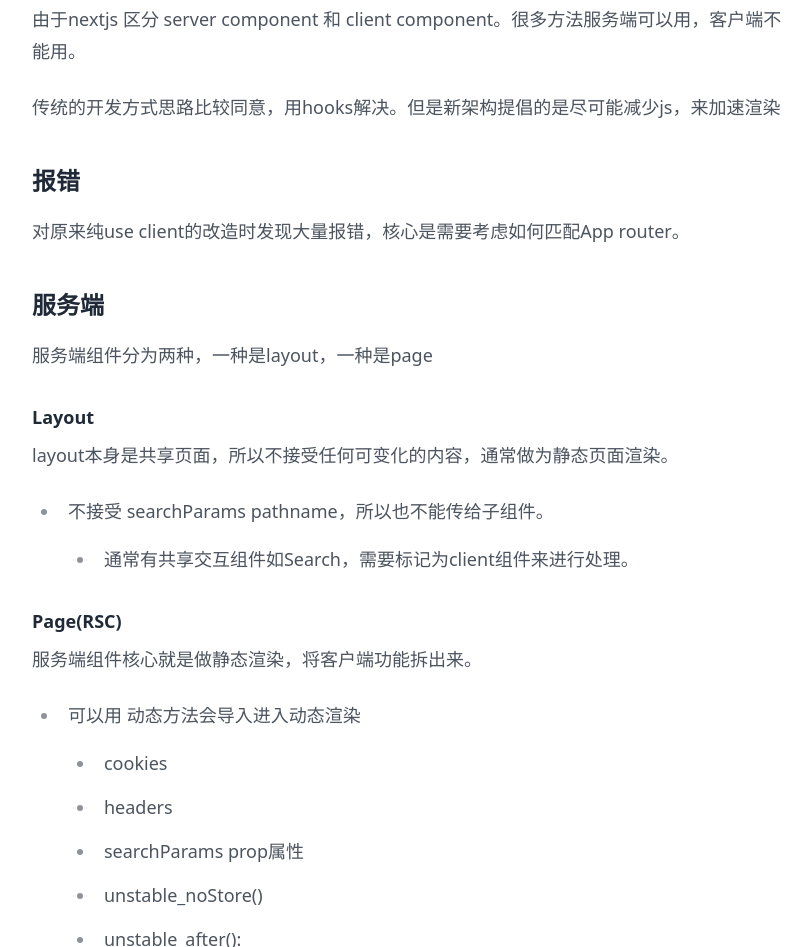
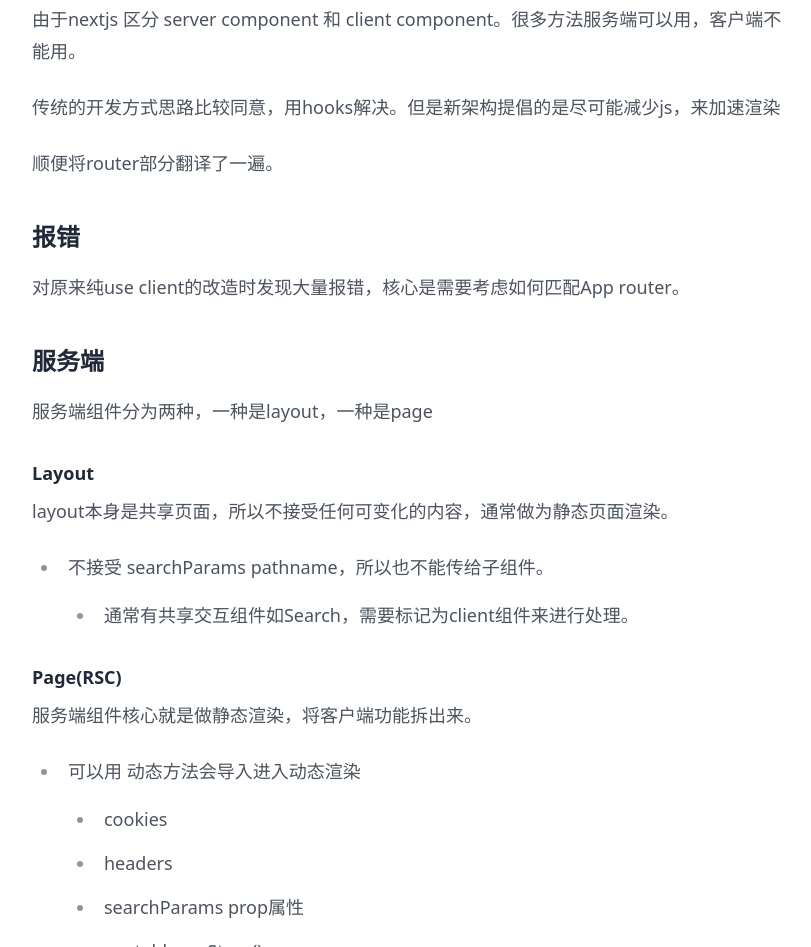
Before and after one commit to swliu920322/swliu920322.github.io, an Astro site: page /record/frontend/Nextjs-koa-redis.md in a window 1280 px wide. Shown: the part 929-1876 px from the top of the page, without its empty margins (385-1196 px from the left). Built offline with nearby package versions, Linux system fonts and the light colour scheme; Astro itself is replaced by a stand-in of ours.

Commit message:
doc: add things

```diff
--- a/src/content/blog/frontend/Nextjs-koa-redis.md
+++ b/src/content/blog/frontend/Nextjs-koa-redis.md
@@ -30,6 +30,8 @@ Nextjs是React的一个SSR框架，新升级了App router模式通过RSC进一
 由于nextjs 区分 server component 和 client component。很多方法服务端可以用，客户端不能用。
 
 传统的开发方式思路比较同意，用hooks解决。但是新架构提倡的是尽可能减少js，来加速渲染
+
+顺便将router部分翻译了一遍。
 
 ### 报错
 对原来纯use client的改造时发现大量报错，核心是需要考虑如何匹配App router。
```
